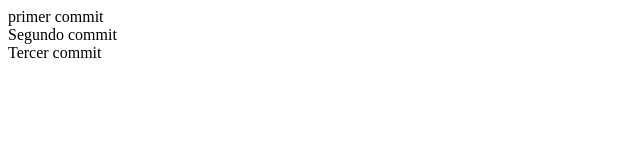
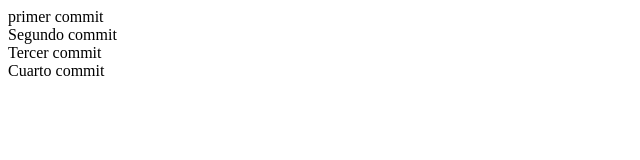
Before and after one commit to BuelvaBD/clase_miercoles_hoy, a plain HTML site: page index.html in a window 1280 px wide. Shown: the full height of the page, 0-640 px from the left. Drawn offline with Linux system fonts and the light colour scheme.

Commit message:
FOURTH COMMIT

```diff
--- a/index.html
+++ b/index.html
@@ -9,5 +9,6 @@
     <div>primer commit</div>
     <div>Segundo commit</div>
     <div>Tercer commit</div>
+    <div>Cuarto commit</div>
 </body>
 </html>
```
